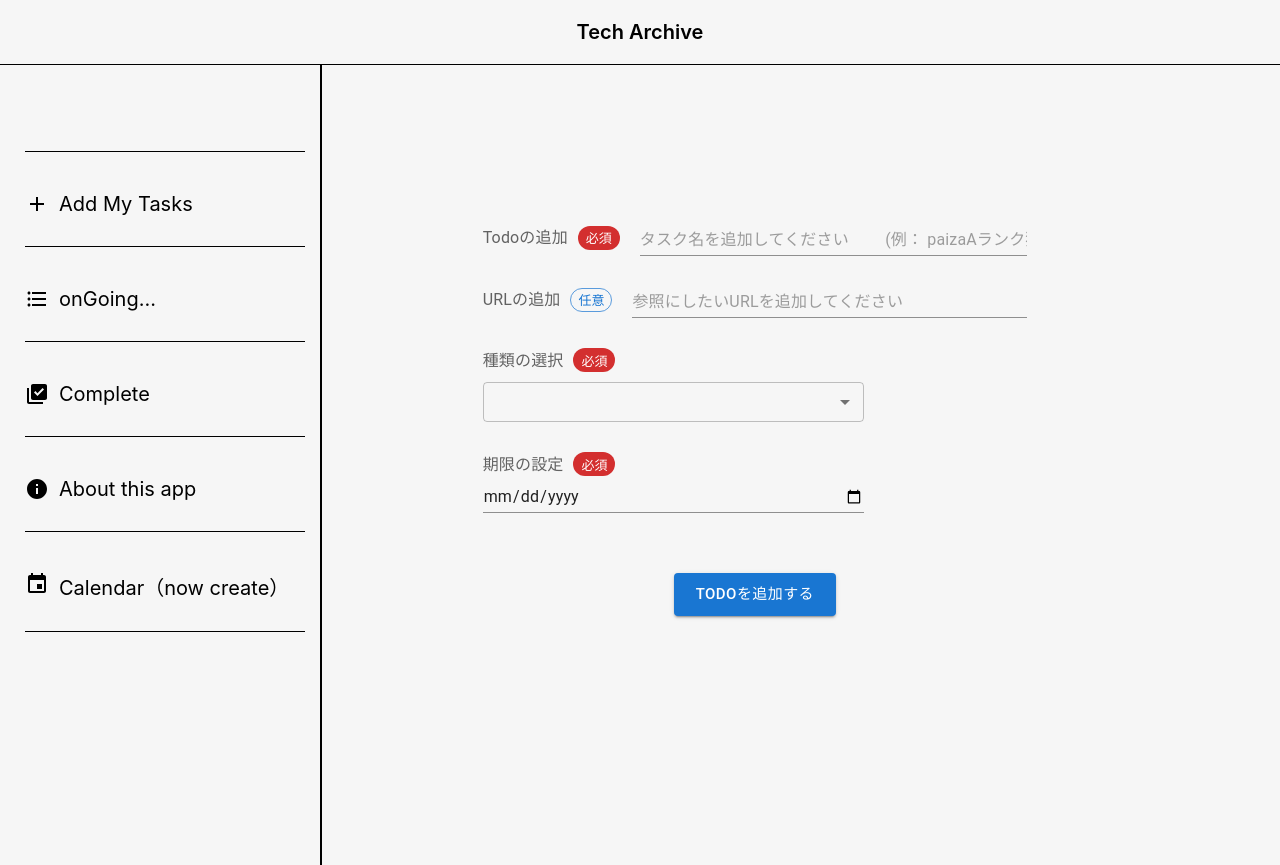
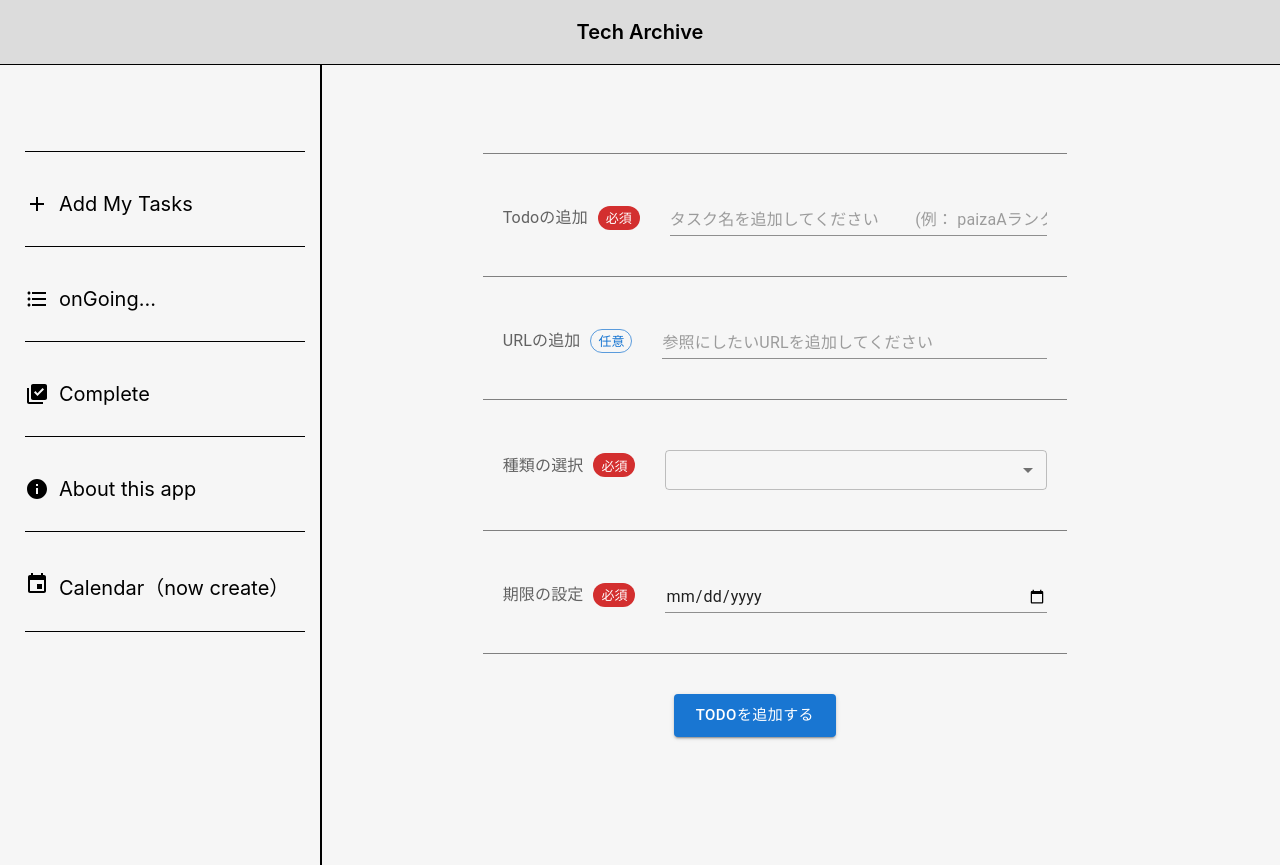
Before and after one commit to wajofjwiaawjfoajofj/todofrontend, a React (Create React App) app: page / in a window 1280 px wide. Built offline with nearby package versions, Linux system fonts and the light colour scheme.

Commit message:
form css pc版を変更

```diff
--- a/src/App.css
+++ b/src/App.css
@@ -45,7 +45,7 @@
     width: 100%;
     border-right: none;
     padding-top: 30px;
-    height: 120px;
+    height: 140px;
   }
 
 
--- a/src/Components/Form.css
+++ b/src/Components/Form.css
@@ -21,16 +21,22 @@ form{
 
 .taskwrappr{
     width: 100%;
-    margin-bottom: 30px;
+    margin-bottom: 20px;
 }
 
 
 /* pc版のみ */
-@media screen and (min-width:765px){
+@media screen and (min-width:1080px){
+    form{
+       height: 100vh;
+    }
     .taskwrappr{
         display: flex;
         flex-direction: row;
-        gap: 20px
+        gap: 30px;
+        padding: 20px;
+        border-top: 0.5px gray solid;
+        padding-top: 50px;
     }
 }
 
@@ -42,6 +48,8 @@ form{
     padding-bottom: 5px;
 }
 
+
+
 .labelWrapperdate{
     padding-bottom: 10px !important;
 }
@@ -50,7 +58,19 @@ form{
 
 .selectwrapper{
     width: 100%;
-    margin-bottom: 30px;
+    margin-bottom: 20px;
+}
+
+/* pc版のみ */
+@media screen and (min-width:1080px){
+    .selectwrapper{
+        display: flex;
+        flex-direction: row;
+        gap: 30px;
+        padding: 20px;
+        border-top: 0.5px gray solid;
+        padding-top: 50px;
+    }
 }
 
 .select{
@@ -60,7 +80,20 @@ form{
 
 .datewrapper{
     width: 100%;
-    margin-bottom: 30px;
+}
+
+/* pc版のみ */
+@media screen and (min-width:1080px){
+    .datewrapper{
+        display: flex;
+        flex-direction: row;
+        gap: 30px;
+        padding: 20px;
+        border-top: 0.5px gray solid;
+        border-bottom: 0.5px gray solid;
+        padding-top: 50px;
+        padding-bottom: 40px;
+    }
 }
 
 .date{
@@ -71,8 +104,7 @@ form{
    display: flex;
    justify-content: center;
    align-items: center;
-   margin: 60px;
-   margin-bottom: 10px;
+   margin: 40px;
 }
 
 /* sp用のcss */
--- a/src/Components/SideList.css
+++ b/src/Components/SideList.css
@@ -62,9 +62,10 @@
          z-index: 999;
          left: 0;
          margin-top: 30px ;
-         padding-bottom: 2w0px;
+         padding-bottom: 20px;
          border-bottom: 0.5px solid black;
          width: 100%;
+         background-color: #DCDCDC;
 
     }
     .linkList{
--- a/src/Components/TopBar.css
+++ b/src/Components/TopBar.css
@@ -4,6 +4,7 @@
     align-items: center;
     padding: 20px;
     border-bottom: 0.5px solid black;
+    background-color:#DCDCDC;
 }
 
 
@@ -14,6 +15,8 @@
       z-index: 999;
       left: 0;
       border-bottom: none;
+      background-color: #DCDCDC;
+      width: 100%;
     }
   }
 
```
